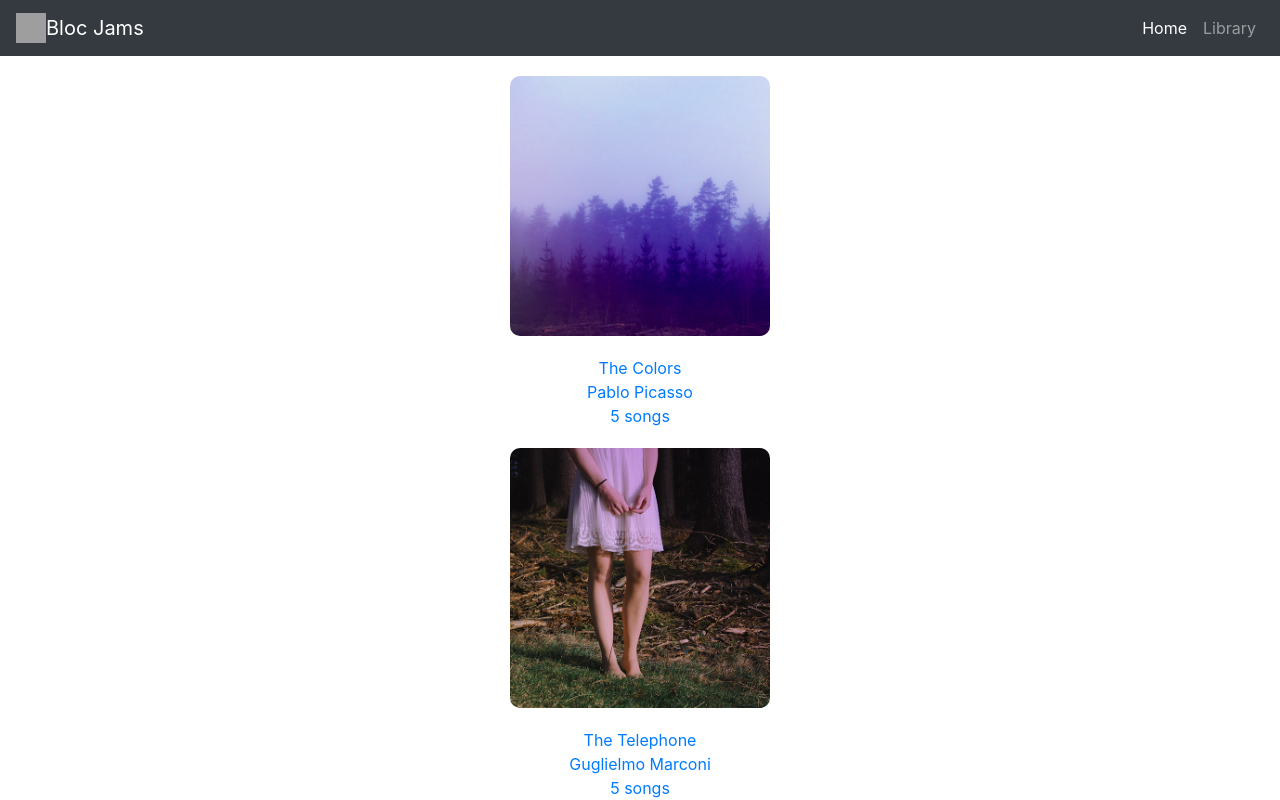
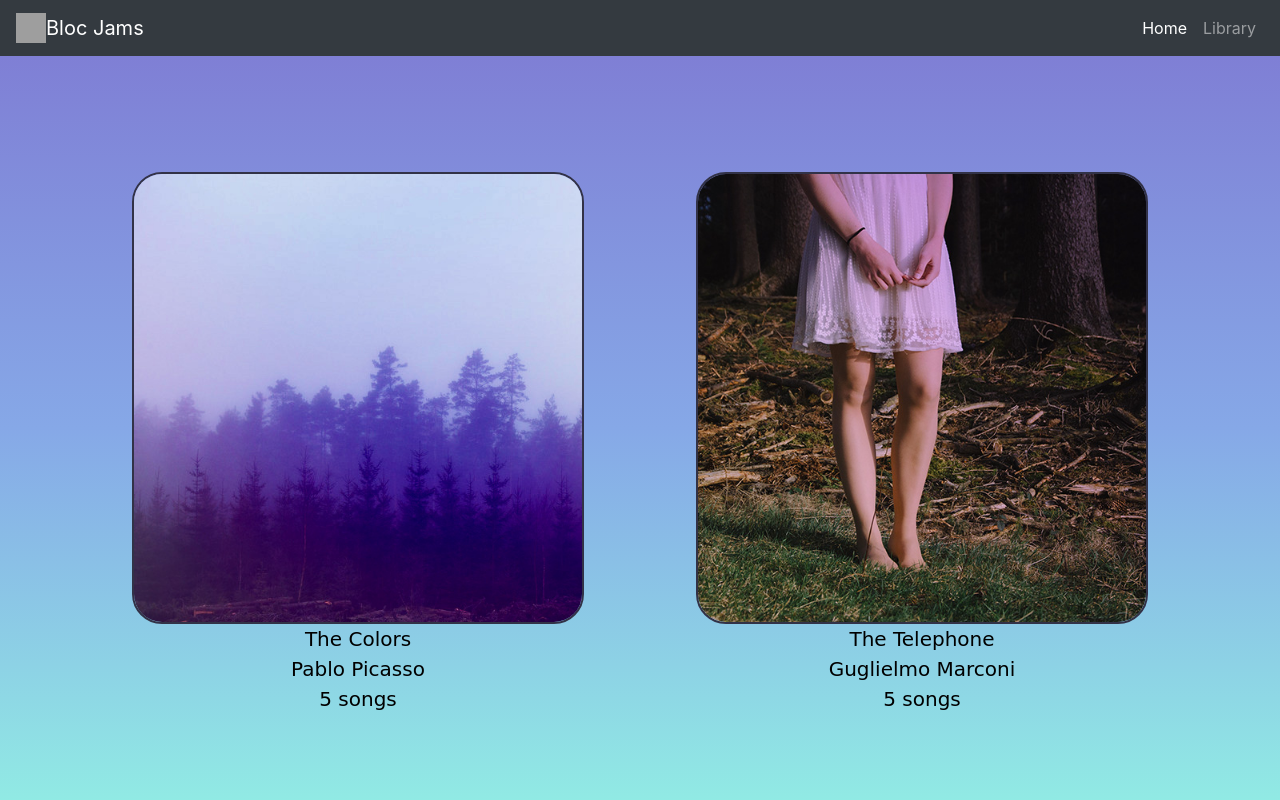
Before and after one commit to NicoleSpeirs/bloc-jams-react, a React (Create React App) app: page /library in a window 1280 px wide. Built offline with nearby package versions, Linux system fonts and the light colour scheme; grey boxes are pictures that could not be loaded.

Commit message:
assignment 10-jams-react-styling: complete

```diff
--- a/src/App.css
+++ b/src/App.css
@@ -1,12 +1,14 @@
 .App {
   text-align: center;
+
 }
 
 .App-logo {
   animation: App-logo-spin infinite 20s linear;
   height: 40vmin;
 }
-/*
+
+
 .App-header {
   background-color: #282c34;
   min-height: 100vh;
@@ -16,7 +18,7 @@
   justify-content: center;
   font-size: calc(10px + 2vmin);
   color: white;
-} */
+}
 
 
 .App-link {
--- a/src/components/Album.css
+++ b/src/components/Album.css
@@ -1,12 +1,11 @@
 .album-bg-cover {
-  background: #CC95C0;  /* fallback for old browsers */
-  background: -webkit-linear-gradient(to top, #7AA1D2, #DBD4B4, #CC95C0);  /* Chrome 10-25, Safari 5.1-6 */
-  background: linear-gradient(to top, #7AA1D2, #DBD4B4, #CC95C0); /* W3C, IE 10+/ Edge, Firefox 16+, Chrome 26+, Opera 12+, Safari 7+ */
-
+  background: #7F7FD5;  /* fallback for old browsers */
+  background: -webkit-linear-gradient(to right, #91EAE4, #86A8E7, #7F7FD5);  /* Chrome 10-25, Safari 5.1-6 */
+  background: linear-gradient(to left, #91EAE4, #86A8E7, #7F7FD5); /* W3C, IE 10+/ Edge, Firefox 16+, Chrome 26+, Opera 12+, Safari 7+ */
   background-size: cover;
   background-repeat: no-repeat;
   background-position: center;
-  height: 100%;
+  height: calc(100vh - 56px);
   width: 100%;
   top: 0;
   left: 0;
@@ -14,44 +13,58 @@
 }
 
 .top-container {
-height: 500px;
-display: flex;
-/* background-color: pink; */
-justify-content: space-between;
-align-items: center;
-padding: 10px;
+  height: 500px;
+  display: flex;
+  justify-content: space-between;
+  align-items: center;
+  padding: 10px;
 }
 
 #album-art-container {
-  /* background-color: olive; */
   width: 50%;
-  padding-top: 20px;
-  border-radius: 30px;
+  max-width: 500px;
+  margin-left: auto;
+  margin-right: auto;
+
+
+}
+#album-cover-img {
+  width: 100%;
+  margin-top: 30px;
+  border-radius: 20px;
+  border: 2px solid #323247;
+
 }
 #album-info {
-  /* background-color: orange; */
+  padding: 20px;
   width: 50%;
 
-}
-
-#album-cover-img {
-
-  width: 100%;
-  border-radius: 20px;
 
 }
 .album-details {
-  /* background-color: dodgerblue; */
+  font-family: "Comic Sans MS", cursive, sans-serif;
+  font-size: 16px;
+  letter-spacing: 2px;
+  word-spacing: 2px;
+  color: #000000;
+  font-weight: 700;
+  text-decoration: none;
+  font-style: normal;
+  font-variant: normal;
+  text-transform: none;
 }
 
 
+.container {
+  width: 80%;
+  margin-left: auto;
+  margin-right: auto;
+}
 
 .middle-container {
   height: 200px;
-
   display: flex;
   align-items: center;
-  /* background-color: red; */
   justify-content: center;
   padding: 10px;
 }
@@ -59,13 +72,11 @@
  .ion-md-player-bar  {
    display: flex;
    flex-direction: column;
-  /* background: blue; */
   align-items: stretch;
   justify-content: space-around;
 
 }
 #buttons {
-  /* background-color: pink; */
   margin: 2px;
   align-self: center;
 
@@ -79,7 +90,6 @@
 
 
 #volume-control {
-  /* background-color: blue; */
   display: flex;
   justify-content: space-evenly;
 }
@@ -91,11 +101,7 @@
   margin:  10px;
 }
 
-
-
-
 #time-control {
-  /* background-color: ivory; */
   display: flex;
   justify-content: space-evenly;
 
@@ -105,16 +111,22 @@
   height: 200px;
   display: flex;
   justify-content: center;
+}
 
-  /* background-color: aquamarine; */
-
+#song-list {
+  justify-content: space-evenly;
 
 }
 
-#song-list {
- font-size: 20;
-
-  /* background-color: rgba(230, 219, 241, 0.8); */
-
-
+.song {
+  padding:  10px;font-family: "Comic Sans MS", cursive, sans-serif;
+  font-size: 16px;
+  letter-spacing: 2px;
+  word-spacing: 4px;
+  color: #323247;
+  font-weight: 700;
+  text-decoration: none;
+  font-style: normal;
+  font-variant: normal;
+  text-transform: none;
 }
--- a/src/components/Album.js
+++ b/src/components/Album.js
@@ -154,6 +154,7 @@
     const songs = album.songs;
     return (
       <section className="album album-bg-cover">
+        <div className="container">
           <div className="top-container">
             <section id="album-art-container">
               <img
@@ -170,6 +171,8 @@
               </div>
             </section>
           </div>
+
+
 
           <PlayerBar
             isPlaying={isPlaying}
@@ -222,11 +225,12 @@
                       )}
                     </td>
                     <td>{song.title}</td>
-                  <td>{song.duration}</td>
+                    <td>{this.formatTime(song.duration)}</td>
                   </tr>
                 ))}
               </tbody>
             </table>
+          </div>
         </div>
       </section>
     );
--- a/src/components/Landing.css
+++ b/src/components/Landing.css
@@ -1,7 +1,7 @@
-.landing-background {
+/* .landing-background {
   background-color: pink;
   /* background: url("https://i.ibb.co/5kZNZ9q/music-1285165-640.jpg"); */
-  background-size: cover;
+  /* background-size: cover;
   background-repeat: no-repeat;
   background-position: center;
   position: absolute;
@@ -12,10 +12,52 @@
   z-index: -100;
 
 
+
+} */
+.landing {
+  background: #7F7FD5;  /* fallback for old browsers */
+  background: -webkit-linear-gradient(to right, #91EAE4, #86A8E7, #7F7FD5);  /* Chrome 10-25, Safari 5.1-6 */
+  background: linear-gradient(to right, #91EAE4, #86A8E7, #7F7FD5); /* W3C, IE 10+/ Edge, Firefox 16+, Chrome 26+, Opera 12+, Safari 7+ */
+
+
+  background-size: cover;
+  background-repeat: no-repeat;
+  background-position: center;
+
+
+  height: calc(100vh - 56px);
+  width: 100%;
+  top: 0;
+  left: 0;
+  z-index: -100;
 }
 
 .hero-title {
   font-family: 'Monoton', cursive;
-  padding: 40px;
-  font-size: 50px;
+  padding: 50px;
+  font-size: 80px;
+  /* letter-spacing: 2px; */
+  word-spacing: 2px;
+  color: #000000;
+  /* font-weight: 700;
+  text-decoration: none;
+  font-style: normal;
+  font-variant: normal;
+  text-transform: none; */
+
+
 }
+
+.point {
+  padding: 50px;
+  font-family: "Comic Sans MS", cursive, sans-serif;
+  font-size: 16px;
+  letter-spacing: 2px;
+  word-spacing: 2px;
+  color: #000000;
+  font-weight: 700;
+  text-decoration: none;
+  font-style: normal;
+  font-variant: normal;
+  text-transform: none;
+}
--- a/src/components/Landing.js
+++ b/src/components/Landing.js
@@ -4,7 +4,7 @@
 const Landing = () => (
   <section className="landing">
     <div className="landing-bg bg-cover"> </div>
-    <h1 className="hero-title">{`Turn`+ ` ` + `the  ` + ` ` + `music ` + `up!`}</h1>
+    <h1 className="hero-title">Turn the music up!</h1>
 
     <section className="selling-points">
       <div className="point">
--- a/src/components/Library.css
+++ b/src/components/Library.css
@@ -1,15 +1,10 @@
-.album-cover {
-  width: 300px;
-  padding: 20px;
-
-}
 
 .landing-bg {
   background: url("https://i.ibb.co/jbbDRML/background-2068283-640.jpg");
 }
 
-.bg-cover {
-  background-size: cover;
+
+  /* background-size: cover;
   background-repeat: no-repeat;
   background-position: center;
   position: absolute;
@@ -17,11 +12,40 @@
   width: 100%;
   top: 0;
   left: 0;
+  z-index: -100; */
+
+.album-cover {
+  width: 80%;
+  margin-top: 30px;
+  border-radius: 30px;
+  border: 2px solid #323247;
+
+
+
+}
+.click-to-album {
+  color: black;
+  font-family: "Comic Sans MS", cursive, sans-serif;
+  font-size: 20px;
+}
+
+
+
+.Library {
+  background: #7F7FD5;  /* fallback for old browsers */
+  background: -webkit-linear-gradient(to top, #91EAE4, #86A8E7, #7F7FD5);  /* Chrome 10-25, Safari 5.1-6 */
+  background: linear-gradient(to top, #91EAE4, #86A8E7, #7F7FD5); /* W3C, IE 10+/ Edge, Firefox 16+, Chrome 26+, Opera 12+, Safari 7+ */
+
+  background-size: cover;
+  background-repeat: no-repeat;
+  background-position: center;
+
+  height: calc(100vh - 56px);
+  width: 100%;
+  top: 0;
+  left: 0;
   z-index: -100;
+  display: flex;
+  align-items: center;
+  justify-content: center;
 }
-.album-cover {
-  width: 300px;
-  height: 300px;
-  padding-top: 20px;
-  border-radius: 30px;
-}
--- a/src/components/Library.js
+++ b/src/components/Library.js
@@ -15,14 +15,16 @@
             this.state.albums.map( (album, index) =>
               <Link to={`/album/${album.slug}`} key={index}>
                 <img
+                  className="album-cover"
                   src={album.albumCover}
                   alt={album.title}
-                  className="album-cover"
                   thumbnail fluid
                   />
-                <div>{album.title}</div>
-                <div>{album.artist}</div>
-                <div>{album.songs.length} songs</div>
+                  <div className="click-to-album">
+                    <div>{album.title}</div>
+                    <div>{album.artist}</div>
+                    <div>{album.songs.length} songs</div>
+                </div>
             </Link>
             )
           }
```
Lines whose indentation alone changed are shown as unchanged.
